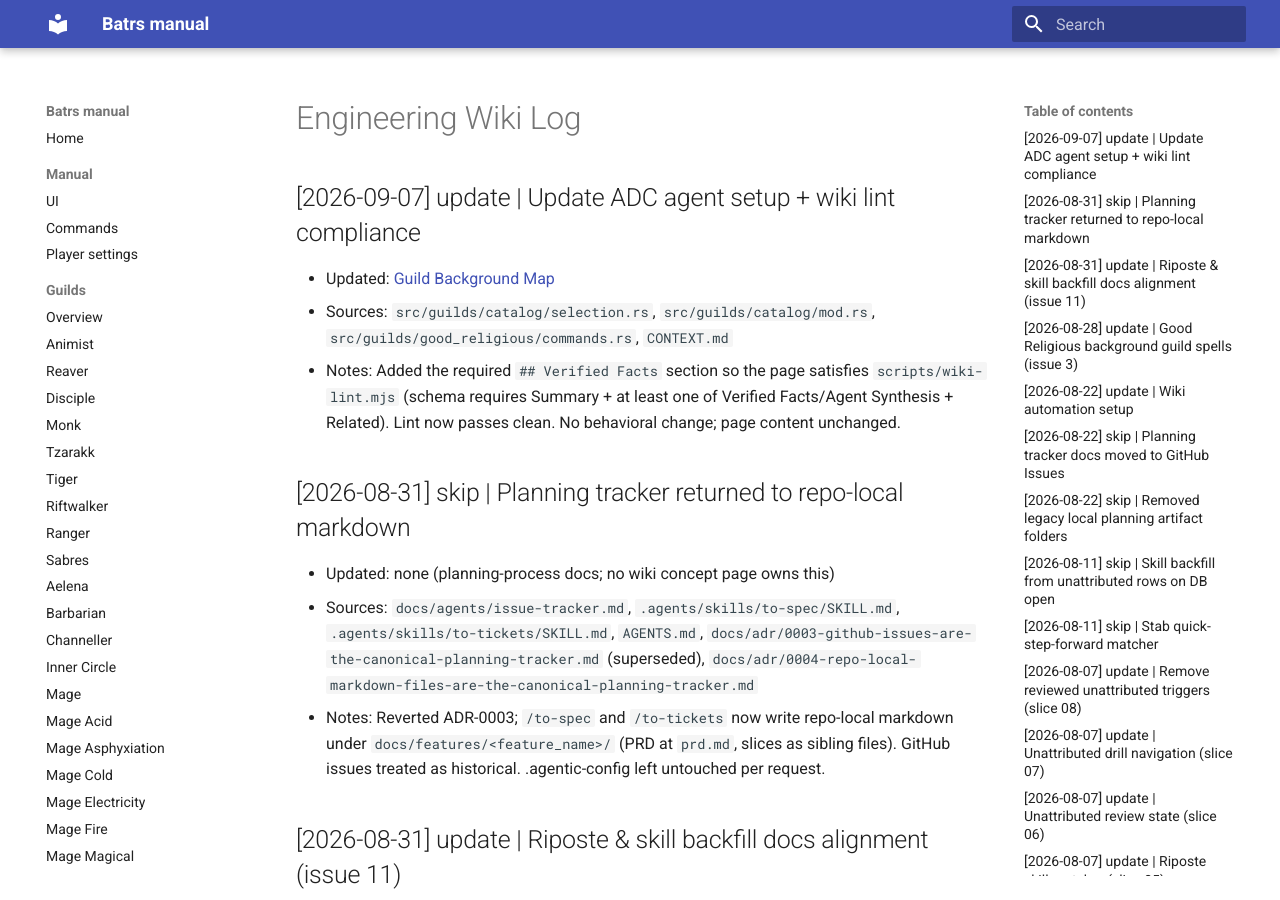
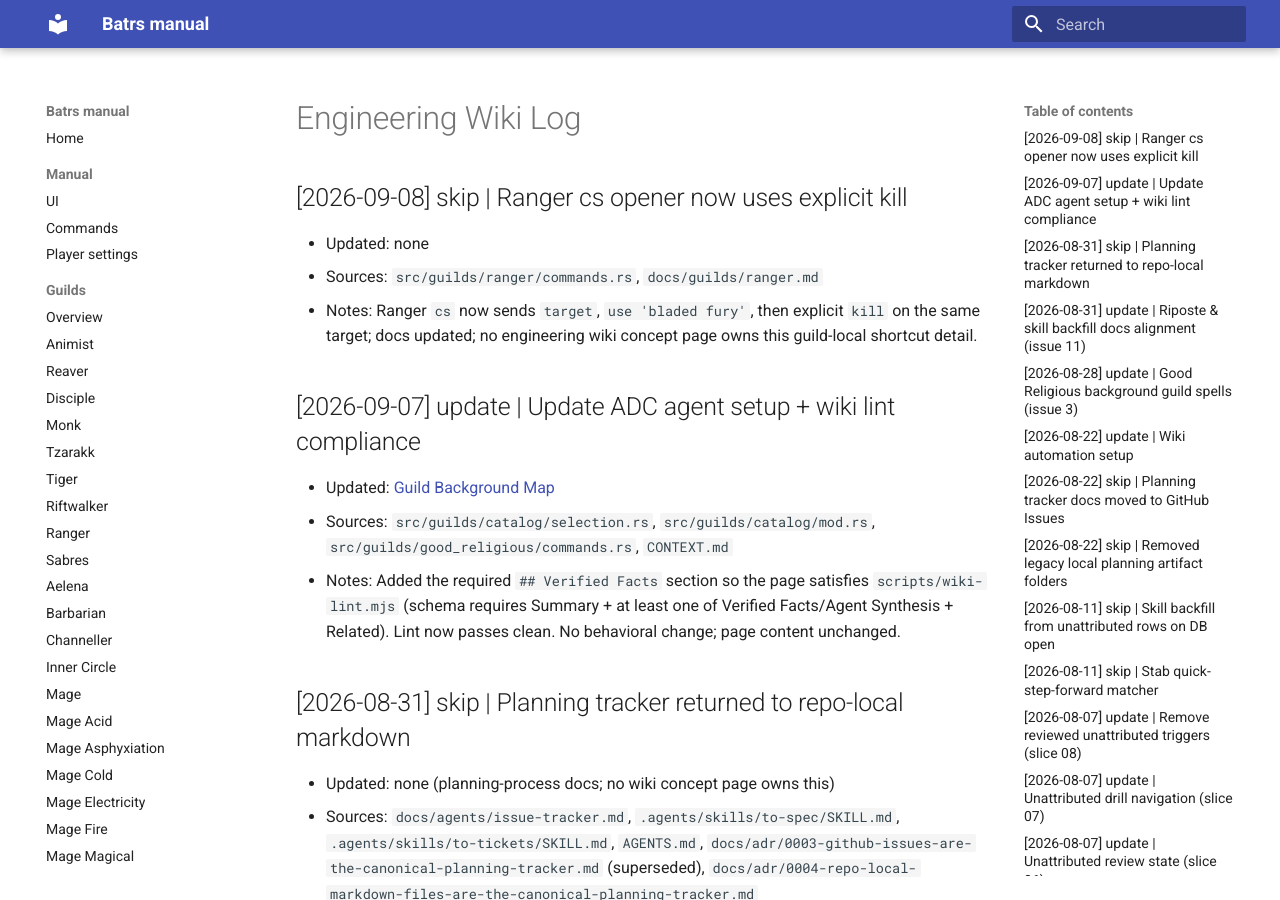
Before and after one commit to oaalto/batrs, an MkDocs documentation site: the page built from docs/wiki/log.md, in a window 1280 px wide and 900 px high. Built offline with MkDocs 1.6.1 and Material for MkDocs 9.7.7, drawn with Linux system fonts in a browser that asks for light colours.

Commit message:
fix(ranger): require target for cs opener

```diff
--- a/docs/guilds/ranger.md
+++ b/docs/guilds/ranger.md
@@ -19,7 +19,7 @@ None from this guild.
 
 | Shortcut | Full name | Notes |
 |----------|-----------|-------|
-| `cs` | Open fight | Target required: `target`, `use 'bladed fury'`, then `@k` on that target. |
+| `cs` | Open fight | Target required: `target`, `use 'bladed fury'`, then `kill` on that target. |
 
 !!! note "Shared shortcut"
     **`cs`** overlaps **Monk kiai**, **Tzarakk** charge, **Riftwalker** spark opener.
--- a/docs/wiki/log.md
+++ b/docs/wiki/log.md
@@ -1,4 +1,10 @@
 # Engineering Wiki Log
+
+## [2026-09-08] skip | Ranger cs opener now uses explicit kill
+
+- Updated: none
+- Sources: `src/guilds/ranger/commands.rs`, `docs/guilds/ranger.md`
+- Notes: Ranger `cs` now sends `target`, `use 'bladed fury'`, then explicit `kill` on the same target; docs updated; no engineering wiki concept page owns this guild-local shortcut detail.
 
 ## [2026-09-07] update | Update ADC agent setup + wiki lint compliance
 
```
Also changed, not shown: docs/features/ranger-cs-kill-opener/01-update-ranger-cs-opener.md (added, +45 -0 lines), 1 other file.
